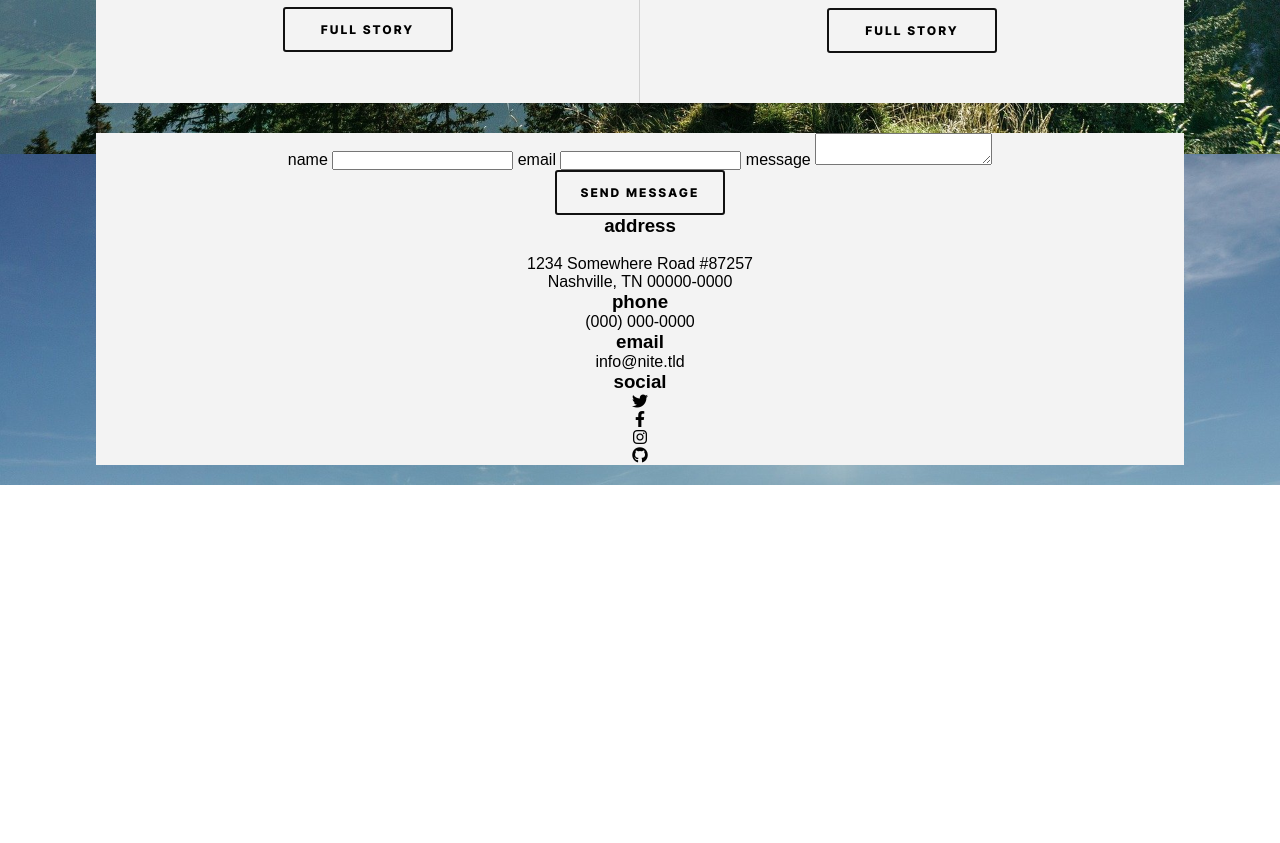
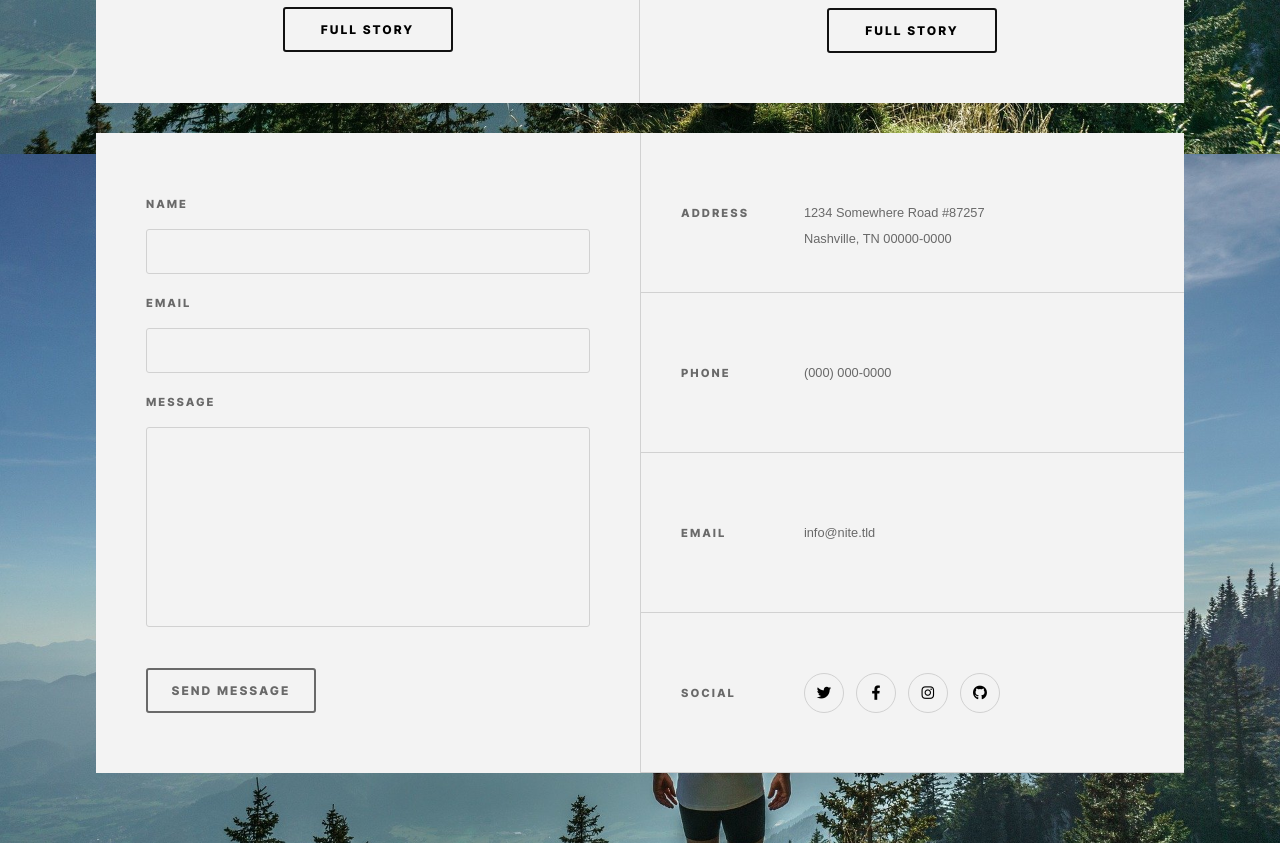
Before and after one commit to Clmt2707/Projet-11-Lamontagne, a plain HTML site: page index.html in a window 1280 px wide. Shown: the part 2520-3363 px from the top of the page. Before the commit the page ends 3005 px from the top, so only its background shows below. Drawn offline with Linux system fonts and the light colour scheme.

Commit message:
derniere modif responsive

```diff
--- a/assets/styles/layout/_footer.scss
+++ b/assets/styles/layout/_footer.scss
@@ -1,5 +1,106 @@
 footer {
     background: $white1;
     width: 85%;
-    margin: 0 auto 20px;
+    min-height: 640px;
+    margin: 0 auto 70px;
+    display: grid;
+    grid-template-columns: 50% 50%;
+
+    @media screen and (max-width: 900px){
+        grid-template-columns: 1fr;
+    }
+
+    form {
+       display: grid;
+       gap: 18px;
+       padding: 60px 50px;
+       grid-template-rows: 18px 45px 18px 45px 18px 200px 1fr;
+
+        label {
+            display: flex;
+            align-items: flex-end;
+            font-size: 0.7rem;
+            @include title;
+            color: $grey3;
+        }
+
+        input[type="text"], textarea {
+            background: none;
+            border: 1px solid $grey1;
+            border-radius: 3px;
+            resize: none;
+        }
+
+        .submit {
+            display: flex;
+            align-items: flex-end;
+
+            .btn {
+                color: $grey3;
+                border: 2px solid $grey3;
+            }
+        }
+    }
+
+    .infos-contact {
+        border-left: 1px solid $grey1;
+        display: grid;
+        grid-template-rows: repeat(4, 1fr);
+
+        div:nth-child(1) {
+            @media screen and (max-width: 900px) {
+                border-top: 1px solid $grey1;
+                padding-bottom: 20px;
+            }
+        }
+
+        div {
+            border-bottom: 1px solid $grey1;
+            display: grid;
+            grid-template-columns: 30% 70%;
+            align-items: center;
+
+            @media screen and (max-width: 900px){
+                grid-template-columns: 45% 55%;
+            }
+
+            h3 {
+                @include title;
+                font-size: 0.7rem;
+                padding-left: 40px;
+                text-align: left;
+                color: $grey3;
+            }
+
+            p {
+                font-size: 0.8rem;
+                line-height: 26px;
+                text-align: left;
+                color: $grey3;
+            }
+        }
+
+        .social {
+            ul {
+                display: flex;
+
+                li {
+                    border: 1px solid $grey1;
+                    border-radius: 150px;
+                    width: 40px;
+                    height: 40px;
+                    font-size: 0.9rem;
+                    margin-right: 12px;
+                    display: flex;
+                    justify-content: center;
+                    align-items: center;
+
+                    @media screen and (max-width:700px){
+                        width: 30px;
+                        height: 30px;
+                    }
+                }
+            }
+        }
+    }
 }
--- a/assets/styles/layout/_header.scss
+++ b/assets/styles/layout/_header.scss
@@ -24,6 +24,10 @@ header {
             @include title;
             font-size: 4rem;
             letter-spacing: 6px;
+
+            @media screen and (max-width: 700px){
+                font-size: 2rem;
+            }
         }
 
         p {
@@ -79,6 +83,10 @@ header {
             align-items: center;
             cursor: pointer;
 
+            @media screen and (max-width: 700px){
+                font-size: 0.5rem;
+            }
+
             &:first-child {
                 background: $white1;
                 color: $black1;
@@ -99,6 +107,10 @@ header {
             justify-content: space-around;
             margin-right: 10px;
 
+            @media screen and (max-width: 450px){
+                display: none;
+            }
+
             li {
                 transition: 0.15s;
                 cursor: pointer;
--- a/index.html
+++ b/index.html
@@ -94,7 +94,7 @@
                 <h3>email</h3>
                 <p>info@nite.tld</p>
             </div>
-            <div>
+            <div class="social">
                 <h3>social</h3>
                 <ul>
                     <li><i class="fa-brands fa-twitter"></i></li>
```
Also changed, not shown: assets/styles/styles.css, 1 other file.
